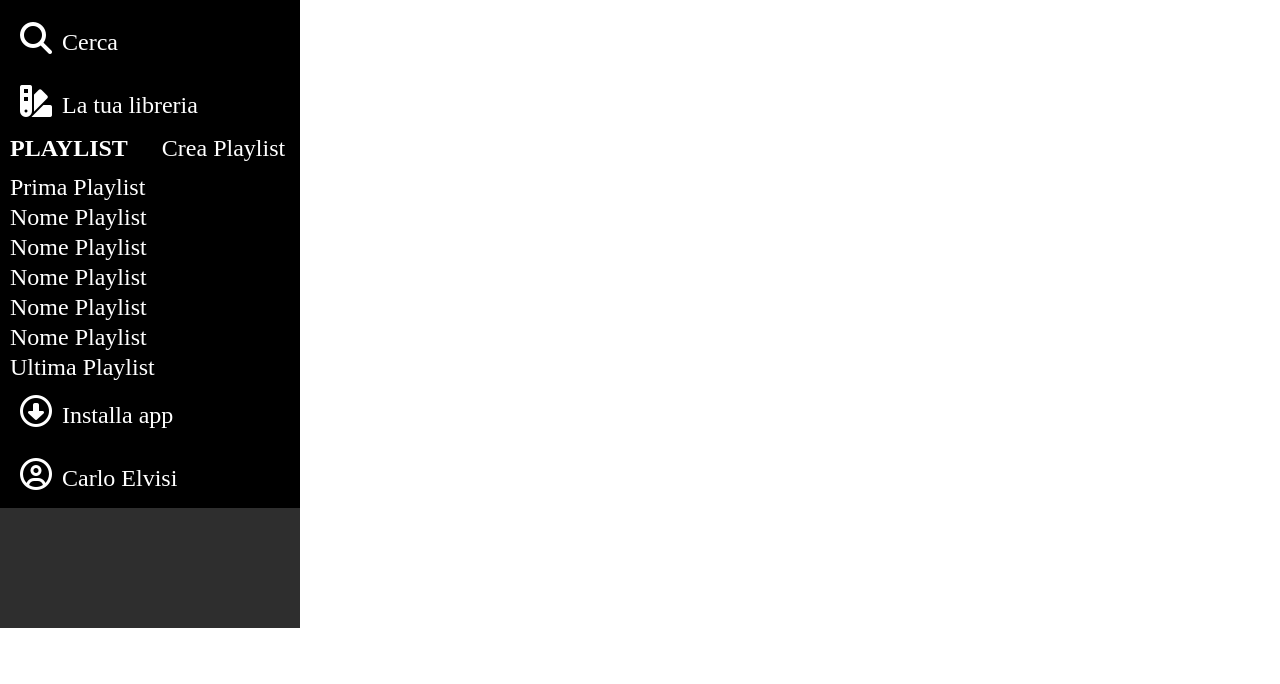
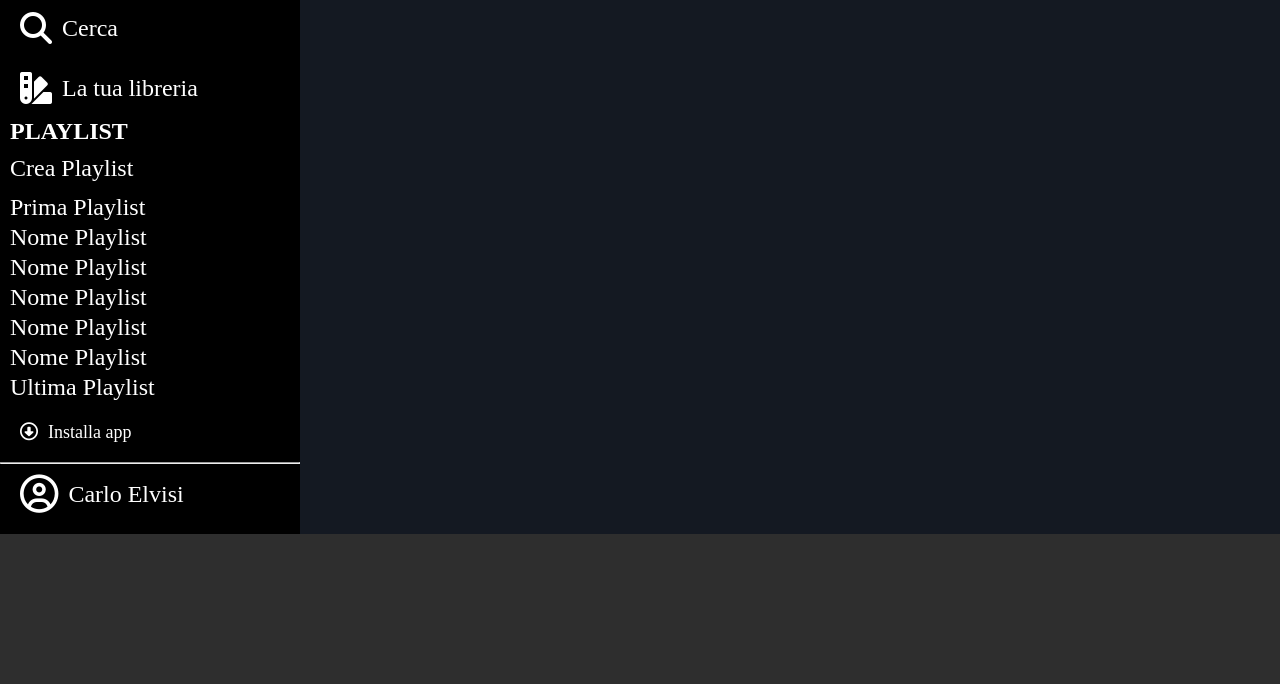
Before and after one commit to carlo191/html-css-spotifyweb, a plain HTML site: page index.html in a window 1280 px wide. Shown: the part 210-894 px from the top of the page. Before the commit the page ends 838 px from the top, so only its background shows below. Drawn offline with Linux system fonts and the light colour scheme.

Commit message:
sidebar s

```diff
--- a/css/style.css
+++ b/css/style.css
@@ -4,6 +4,9 @@
   box-sizing: border-box;
   margin: 0;
   padding: 0;
+}
+body {
+  background-color: hsl(218.57deg 25.93% 10.59%);
 }
 
 /* # UTILS */
@@ -17,6 +20,9 @@
 .dp-none {
   display: none;
 }
+.dp-none-line {
+  display: none;
+}
 /* container */
 .container {
   display: flex;
@@ -24,7 +30,7 @@
   padding: 0px;
 }
 
-/* top header */
+/* top sidebar */
 
 .top-items {
   color: white;
@@ -43,7 +49,8 @@
 /* playlist*/
 .container-playlist {
   color: white;
-
+  display: flex;
+  flex-direction: column;
 }
 .title-playlist {
   padding-bottom: 10px;
@@ -52,7 +59,7 @@
 }
 
 .crea-playlist > p {
-  padding-left: 20px;
+  margin-bottom: 10px;
   font-size: 1.5rem;
 }
 .list-playlist {
@@ -66,12 +73,13 @@
   list-style-type: none;
 }
 
-/* low header */
+/* low sidebar */
 
 .low-items {
   color: white;
 
   list-style-type: none;
+  padding-top: 363px;
 }
 .low-items > li {
   width: 50%;
@@ -84,11 +92,13 @@
 .sidebar {
   background-color: black;
   width: 60px;
-  height: 100%;
+  height: 814px;
   display: flex;
   flex-direction: column;
   justify-content: space-between;
 }
+
+/* header */
 .header {
   background-color: #2e2e2e;
   height: 80px;
@@ -109,8 +119,8 @@
 
 .footer {
   background-color: #2e2e2e;
-  height: 120px;
-  width: 100%;
+  height: 150px;
+  width: 100vw;
 }
 
 /* media query */
@@ -140,14 +150,36 @@
     padding-right: 5px;
     padding-bottom: 5px;
     padding-left: 20px;
+    display: flex;
+    align-items: center;
   }
-
   .low-items > li {
     width: 100%;
     padding-top: 5px;
     padding-right: 5px;
     padding-bottom: 5px;
     padding-left: 20px;
+    display: flex;
+    align-items: center;
+  }
+
+  .low-items {
+    padding: 0px;
+  }
+  .top-items > li:nth-child(2) {
+    border-left: 3px solid lime;
+  }
+  .dp-none-line {
+    display: block;
+  }
+  .fa-regular {
+    font-size: large;
+  }
+  .installa.dp-none {
+    font-size: large;
+  }
+  .fa-regular.fa-circle-user {
+    font-size: larger;
   }
 }
 
--- a/index.html
+++ b/index.html
@@ -22,7 +22,7 @@
     <link rel="icon" type="image/x-icon" href="./img/favicon.ico" />
   </head>
  <body>
-    <div class="header"></div>
+  <div class="header"></div>
     <div class="sidebar">
       <!--top sidebar-->
       <div class="top-sidebar">
@@ -68,8 +68,9 @@
             <ul class="low-items">
               <li>
                 <i class="fa-regular fa-circle-down"></i
-                ><span class="dp-none">Installa app</span>
+                ><span class=" installa dp-none">Installa app</span>
               </li>
+              <hr class="dp-none-line">
               <li>
                 <i class="fa-regular fa-circle-user"></i
                 ><span class="dp-none">Carlo Elvisi</span>
```
